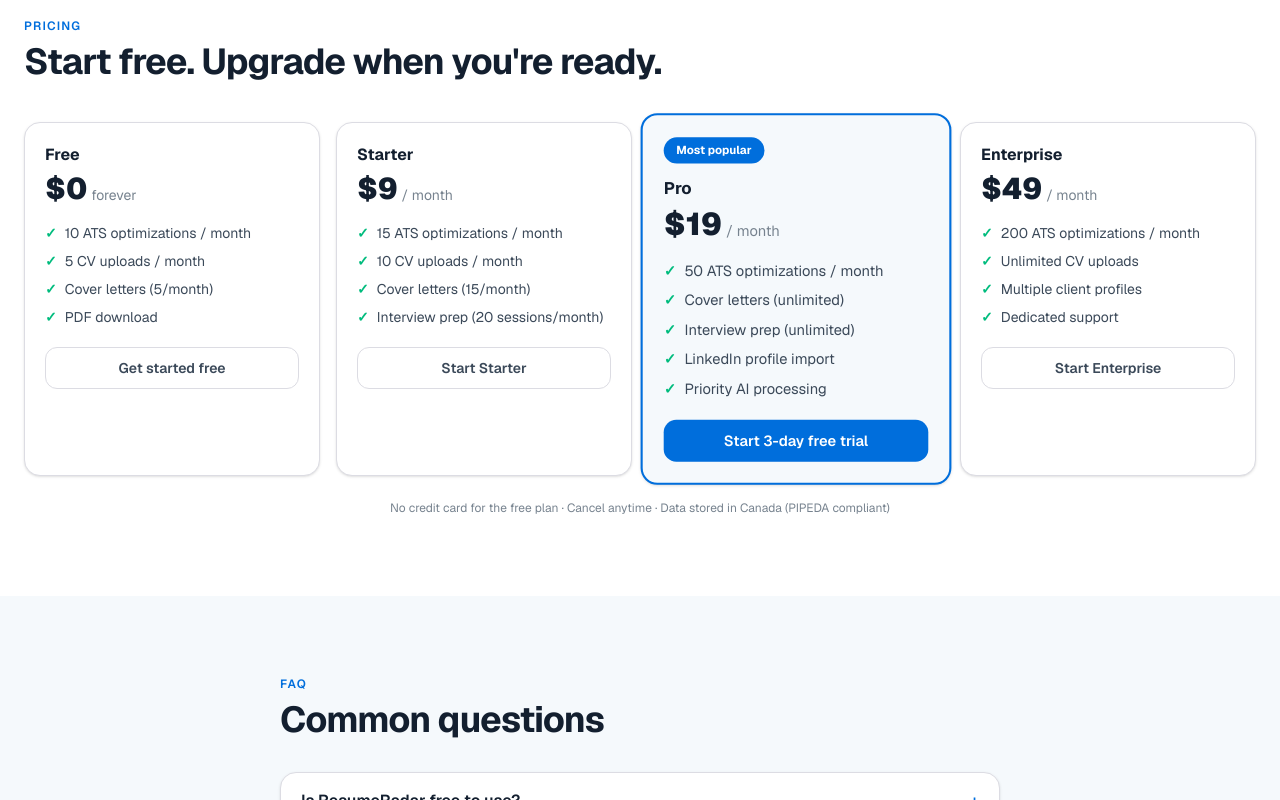
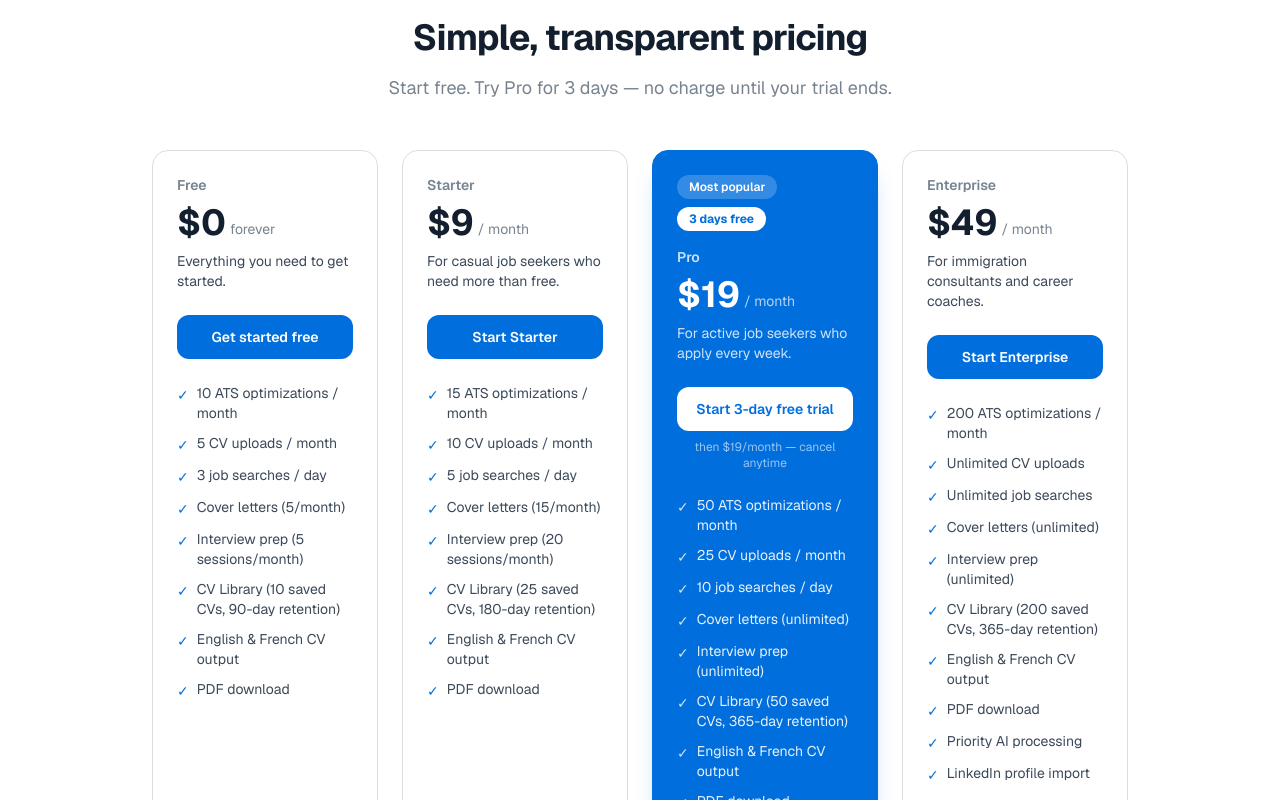
Before and after one commit to Lharba1/resumeradar, a Next.js app: page / in a window 1280 px wide. Shown: the part 5500-6300 px from the top of the page. Built offline with nearby package versions, Linux system fonts and the light colour scheme; no server answers.

Commit message:
fix: match homepage pricing section to /pricing page exactly — same cards, blue Pro, full features

```diff
--- a/src/app/page.tsx
+++ b/src/app/page.tsx
@@ -136,40 +136,28 @@ const TEMPLATES = [
 
 const PLANS = [
   {
-    name: "Free",
-    price: "$0",
-    period: "forever",
-    features: ["10 ATS optimizations / month", "5 CV uploads / month", "Cover letters (5/month)", "PDF download"],
-    cta: "Get started free",
-    href: "/login",
-    highlight: false,
+    id: "free", name: "Free", price: "$0", period: "forever",
+    description: "Everything you need to get started.",
+    cta: "Get started free", ctaSub: null, href: "/login", highlight: false, trialBadge: false,
+    features: ["10 ATS optimizations / month","5 CV uploads / month","3 job searches / day","Cover letters (5/month)","Interview prep (5 sessions/month)","CV Library (10 saved CVs, 90-day retention)","English & French CV output","PDF download"],
   },
   {
-    name: "Starter",
-    price: "$9",
-    period: "/ month",
-    features: ["15 ATS optimizations / month", "10 CV uploads / month", "Cover letters (15/month)", "Interview prep (20 sessions/month)"],
-    cta: "Start Starter",
-    href: "/login?next=/settings",
-    highlight: false,
+    id: "starter", name: "Starter", price: "$9", period: "/ month",
+    description: "For casual job seekers who need more than free.",
+    cta: "Start Starter", ctaSub: null, href: "/login?next=/settings", highlight: false, trialBadge: false,
+    features: ["15 ATS optimizations / month","10 CV uploads / month","5 job searches / day","Cover letters (15/month)","Interview prep (20 sessions/month)","CV Library (25 saved CVs, 180-day retention)","English & French CV output","PDF download"],
   },
   {
-    name: "Pro",
-    price: "$19",
-    period: "/ month",
-    features: ["50 ATS optimizations / month", "Cover letters (unlimited)", "Interview prep (unlimited)", "LinkedIn profile import", "Priority AI processing"],
-    cta: "Start 3-day free trial",
-    href: "/login?next=/settings",
-    highlight: true,
+    id: "pro", name: "Pro", price: "$19", period: "/ month",
+    description: "For active job seekers who apply every week.",
+    cta: "Start 3-day free trial", ctaSub: "then $19/month — cancel anytime", href: "/login?next=/settings", highlight: true, trialBadge: true,
+    features: ["50 ATS optimizations / month","25 CV uploads / month","10 job searches / day","Cover letters (unlimited)","Interview prep (unlimited)","CV Library (50 saved CVs, 365-day retention)","English & French CV output","PDF download","Priority AI processing","LinkedIn profile import"],
   },
   {
-    name: "Enterprise",
-    price: "$49",
-    period: "/ month",
-    features: ["200 ATS optimizations / month", "Unlimited CV uploads", "Multiple client profiles", "Dedicated support"],
-    cta: "Start Enterprise",
-    href: "/login?next=/settings",
-    highlight: false,
+    id: "enterprise", name: "Enterprise", price: "$49", period: "/ month",
+    description: "For immigration consultants and career coaches.",
+    cta: "Start Enterprise", ctaSub: null, href: "/login?next=/settings", highlight: false, trialBadge: false,
+    features: ["200 ATS optimizations / month","Unlimited CV uploads","Unlimited job searches","Cover letters (unlimited)","Interview prep (unlimited)","CV Library (200 saved CVs, 365-day retention)","English & French CV output","PDF download","Priority AI processing","LinkedIn profile import","Multiple client profiles"],
   },
 ];
 
@@ -643,49 +631,64 @@ export default function LandingPage() {
 
       {/* ── PRICING ── */}
       <section aria-labelledby="pricing-heading" className="bg-white py-12 sm:py-20">
-        <div className="mx-auto max-w-7xl px-4 sm:px-6">
-          <div className="mb-2 text-xs font-semibold uppercase tracking-widest text-[#006EDC]">Pricing</div>
-          <h2 id="pricing-heading" className="text-3xl font-bold tracking-tight text-[#131f2f] sm:text-4xl">Start free. Upgrade when you&apos;re ready.</h2>
+        <div className="mx-auto max-w-5xl px-4 sm:px-6">
+          <div className="mb-12 text-center">
+            <h2 id="pricing-heading" className="text-4xl font-bold tracking-tight text-[#131f2f]">Simple, transparent pricing</h2>
+            <p className="mx-auto mt-4 max-w-xl text-lg text-[#77838F]">Start free. Try Pro for 3 days — no charge until your trial ends.</p>
+          </div>
 
-          <div className="mt-10 grid gap-4 sm:grid-cols-2 lg:grid-cols-4">
-            {PLANS.map((p) => (
+          <div className="grid gap-6 sm:grid-cols-2 lg:grid-cols-4">
+            {PLANS.map((plan) => (
               <div
-                key={p.name}
-                className={`rounded-2xl p-4 shadow-sm sm:p-5 ${p.highlight ? "border-2 border-[#006EDC] bg-[#F5F9FC] lg:scale-105" : "border border-[#dcdce3] bg-white"}`}
+                key={plan.id}
+                className={`flex flex-col rounded-2xl border p-6 ${
+                  plan.highlight
+                    ? "border-[#006EDC] bg-[#006EDC] text-white shadow-xl shadow-[#006EDC]/20"
+                    : "border-[#dcdce3] bg-white"
+                }`}
               >
-                {p.highlight && (
-                  <div className="mb-3 inline-flex rounded-full bg-[#006EDC] px-3 py-1 text-[11px] font-bold text-white">
-                    Most popular
+                {(plan.highlight || plan.trialBadge) && (
+                  <div className="mb-4 flex items-center gap-2 flex-wrap">
+                    {plan.highlight && (
+                      <span className="rounded-full bg-white/20 px-3 py-1 text-xs font-semibold text-white">Most popular</span>
+                    )}
+                    {plan.trialBadge && (
+                      <span className="rounded-full bg-white text-[#006EDC] px-3 py-1 text-xs font-bold">3 days free</span>
+                    )}
                   </div>
                 )}
-                <h3 className="font-bold text-[#131f2f]">{p.name}</h3>
-                <div className="mt-1 flex items-end gap-1">
-                  <span className="text-3xl font-black text-[#131f2f]">{p.price}</span>
-                  <span className="mb-0.5 text-sm text-[#77838F]">{p.period}</span>
+                <p className={`text-sm font-semibold ${plan.highlight ? "text-white/80" : "text-[#77838F]"}`}>{plan.name}</p>
+                <div className="mt-2 flex items-end gap-1">
+                  <span className={`text-4xl font-bold ${plan.highlight ? "text-white" : "text-[#131f2f]"}`}>{plan.price}</span>
+                  <span className={`mb-1 text-sm ${plan.highlight ? "text-white/70" : "text-[#77838F]"}`}>{plan.period}</span>
                 </div>
-                <ul className="mt-4 space-y-2">
-                  {p.features.map((f) => (
-                    <li key={f} className="flex items-start gap-2 text-sm text-[#3B4959]">
-                      <span className="shrink-0 font-bold text-emerald-500">✓</span>
-                      {f}
+                <p className={`mt-2 text-sm ${plan.highlight ? "text-white/80" : "text-[#3B4959]"}`}>{plan.description}</p>
+                <Link
+                  href={plan.href}
+                  className={`mt-6 rounded-xl py-3 text-center text-sm font-semibold transition ${
+                    plan.highlight
+                      ? "bg-white text-[#006EDC] hover:bg-white/90"
+                      : "bg-[#006EDC] text-white hover:bg-[#0060C7]"
+                  }`}
+                >
+                  {plan.cta}
+                </Link>
+                {plan.ctaSub && (
+                  <p className={`mt-2 text-center text-xs ${plan.highlight ? "text-white/60" : "text-[#77838F]"}`}>{plan.ctaSub}</p>
+                )}
+                <ul className="mt-6 flex-1 space-y-2.5">
+                  {plan.features.map((f) => (
+                    <li key={f} className="flex items-start gap-2 text-sm">
+                      <span className={`mt-0.5 shrink-0 ${plan.highlight ? "text-white/80" : "text-[#006EDC]"}`}>✓</span>
+                      <span className={plan.highlight ? "text-white/90" : "text-[#3B4959]"}>{f}</span>
                     </li>
                   ))}
                 </ul>
-                <Link
-                  href={p.href}
-                  className={`mt-5 flex w-full items-center justify-center rounded-xl py-2.5 text-sm font-semibold transition ${
-                    p.highlight
-                      ? "bg-[#006EDC] text-white hover:bg-[#0060C7]"
-                      : "border border-[#dcdce3] text-[#3B4959] hover:border-[#CCD0D5]"
-                  }`}
-                >
-                  {p.cta}
-                </Link>
               </div>
             ))}
           </div>
 
-          <p className="mt-6 text-center text-xs text-[#77838F]">
+          <p className="mt-8 text-center text-xs text-[#77838F]">
             No credit card for the free plan · Cancel anytime · Data stored in Canada (PIPEDA compliant)
           </p>
         </div>
```
